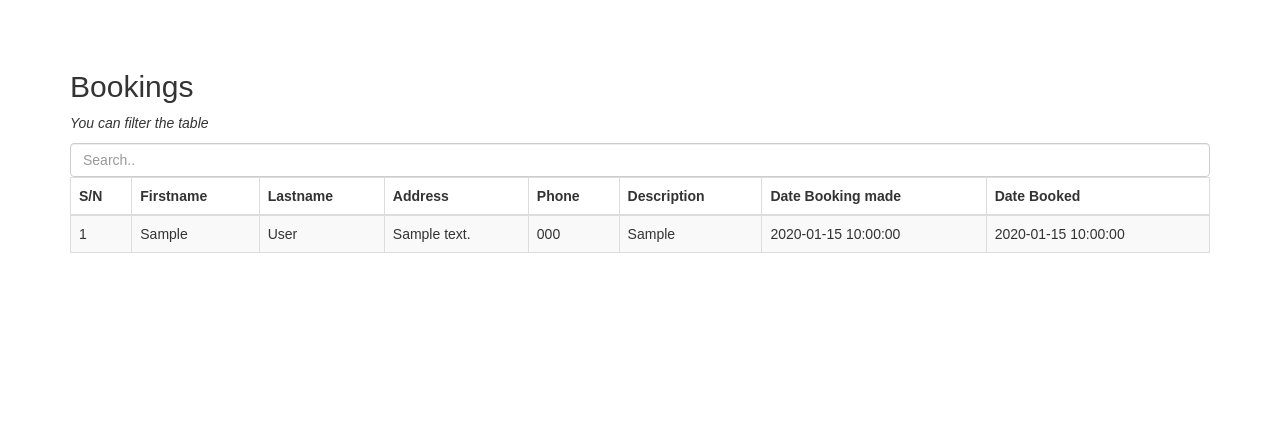
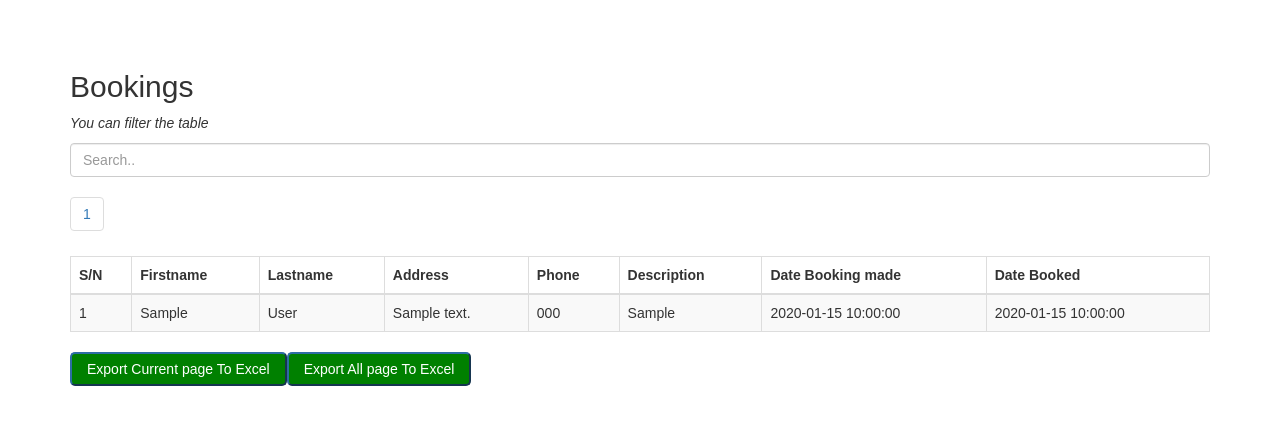
Before and after one commit to moses000/MakeOver, a PHP site: page /admin/index.php in a window 1280 px wide. Shown: the part 242-667 px from the top of the page. Run offline with PHP 8.4, Linux system fonts and the light colour scheme; tables that the repository leaves empty or names only in its code hold one stand-in row (values such as "Sample post").

Commit message:
input required

```diff
--- a/admin/index.php
+++ b/admin/index.php
@@ -39,9 +39,10 @@
       </div>
       </header>
       <div class="container">
-  <h2>Bookings</h2>
+      <div class="table-responsive">
+      <h2>Bookings</h2>
   <p>You can filter the table</p>
-  <div class="table-responsive">
+
   <input class="form-control" id="myInput" type="text" placeholder="Search..">
   <table class="table table-bordered table-striped">
     <thead>
@@ -60,11 +61,29 @@
 
 <?php include '../server/DB.php'; ?>
 <?php
-    $offset = 1;
-    $sql = "SELECT * FROM booking WHERE id >= '$offset' ORDER BY id DESC LIMIT 10";
+  //define total number of results you want per page
+  $results_per_page = 5;
+  //find the total number of results stored in the database
+  $sql_all = "SELECT * FROM booking";
+  $result_all = $conn->query($sql_all);
+  $number_of_result = $result_all->num_rows;
+  //determine the total number of pages available
+  $number_of_page = ceil ($number_of_result / $results_per_page);
+   //determine which page number visitor is currently on
+  if (!isset ($_GET['page']) ) {
+      $page = 1;
+  } else {
+      $page = $_GET['page'];
+  }
+  //determine the sql LIMIT starting number for the results on the displaying page
+  $page_first_result = ($page-1) * $results_per_page;
+  //retrieve the selected results from database
+    $sql = "SELECT *FROM booking ORDER BY id LIMIT " . $page_first_result . ',' . $results_per_page;
+    //$sql = 'SELECT * FROM booking ORDER BY id DESC LIMIT.'$page_first_result.','.$results_per_page;
     $result = $conn->query($sql);
 
     if ($result->num_rows > 0) {
+
       // output data of each row
       while($row = $result->fetch_assoc()) {
 
@@ -84,6 +103,17 @@
 <?php
 
       }
+      //display the link of the pages in URL
+    for($page = 1; $page<= $number_of_page; $page++) {
+?>
+
+        <ul class="pagination">
+          <li><a href="index.php?page=<?php echo $page;?>"><?php echo $page;?></a></li>
+        </ul>
+
+<?php
+
+  }
     } else {
       echo "0 results";
     }
@@ -93,6 +123,26 @@
 
 </tbody>
   </table>
+  <?php
+    if(isset($_GET['export']) && $_GET['export'] == current_page){
+      if($sql == true){
+        header("Content-Type:application/xls");
+        header("Content-Disposition:attachment, filename=download.xls");
+      }
+    }elseif(isset($_GET['export']) && $_GET['export'] == all_page){
+      if($sql_all == true){
+        header("Content-Type:application/xls");
+        header("Content-Disposition:attachment, filename=download.xls");
+      }
+    }
+  ?>
+    <form action="index.php?export=current_page" method="post" style="float: left;">
+        <input type="submit" name="export" value="Export Current page To Excel" class="btn-primary" style="border-radius:5px; padding:5px 15px; background:green;">
+     </form>
+
+     <form action="index.php?export=all_page" method="post">
+        <input type="submit" name="export" value="Export All page To Excel" class="btn-primary" style="border-radius:5px; padding:5px 15px; background:green;">
+     </form>
   </div>
 </div>
 <script>
--- a/booking.html
+++ b/booking.html
@@ -50,7 +50,7 @@
 
                     <!-- First Name -->
                     <div class="input-group col-lg-12 mb-4">
-                        <input id="firstName" type="text" name="firstname" placeholder="First Name" class="form-control bg-white border-left-0 border-md">
+                        <input id="firstName" type="text" name="firstname" placeholder="First Name" class="form-control bg-white border-left-0 border-md" required>
                     </div>
                     <!-- Last Nameb -->
                     <div class="input-group col-lg-12 mb-4">
```
